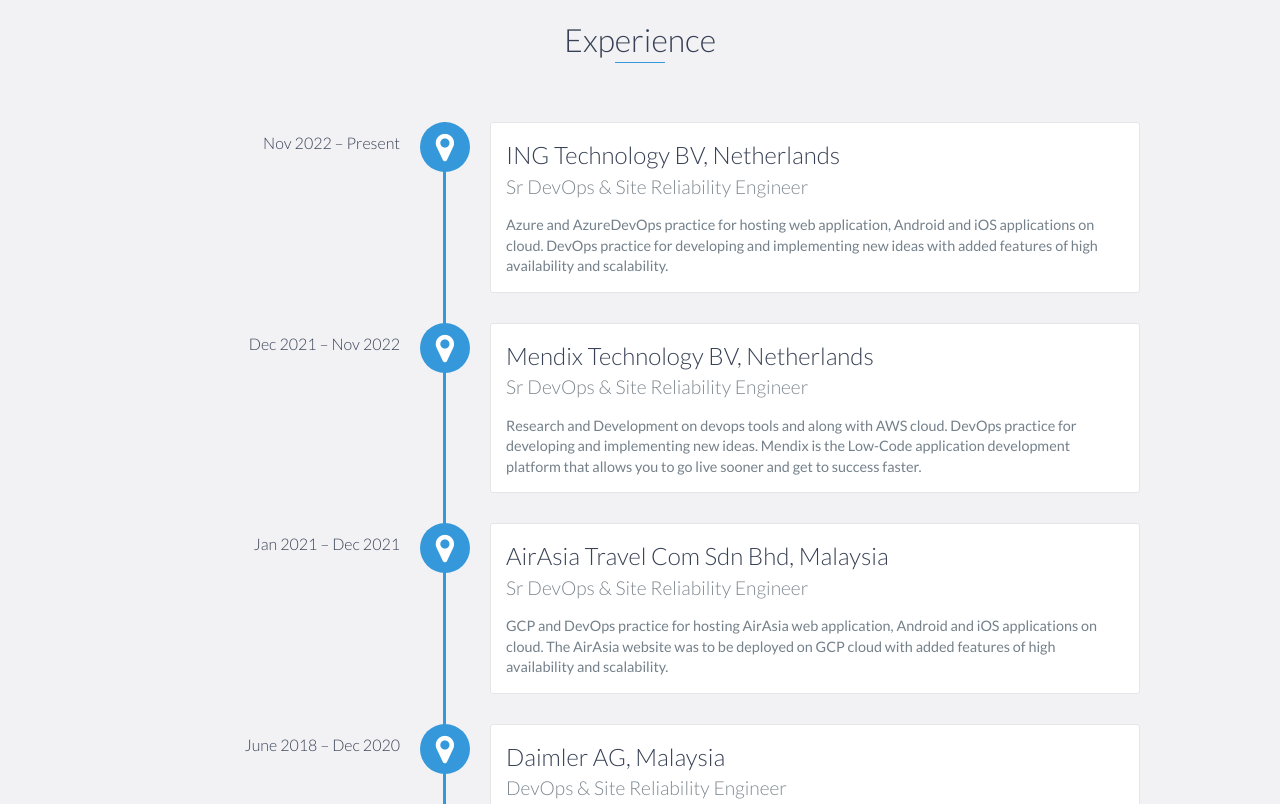
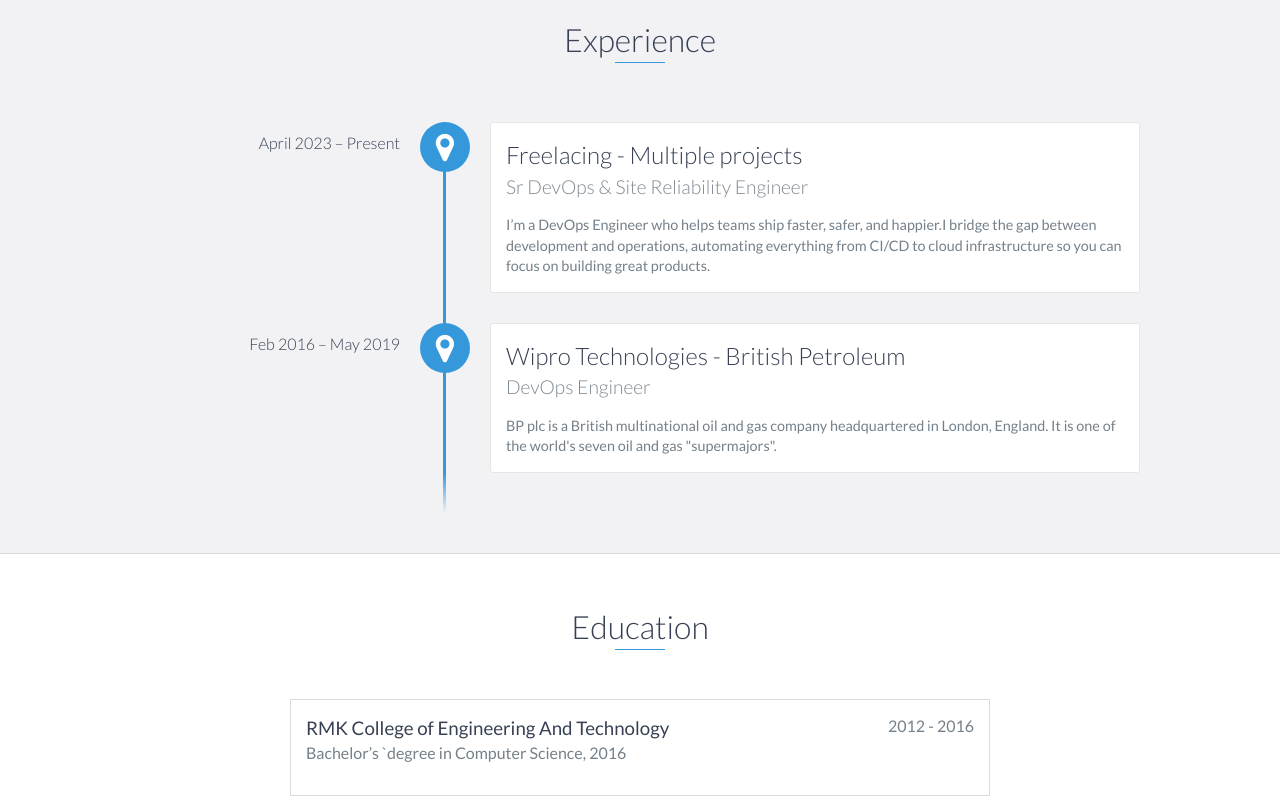
Before and after one commit to Naveen50/myport, a website: page index.html in a window 1280 px wide. Shown: the part 1060-1864 px from the top of the page. Drawn offline with nearby package versions, Linux system fonts and the light colour scheme.

Commit message:
Update index.html

```diff
--- a/index.html
+++ b/index.html
@@ -88,21 +88,21 @@
     <div id="experience" class="background-alt">
         <h2 class="heading">Experience</h2>
         <div id="experience-timeline">
-        <div data-date="Nov 2022 – Present">
-                <h3>ING Technology BV, Netherlands</h3>
+        <div data-date="April 2023 – Present">
+                <h3>Freelacing - Multiple projects </h3>
                 <h4>Sr DevOps & Site Reliability Engineer</h4>
                 <p>
-                   Azure and AzureDevOps practice for hosting web application, Android and iOS applications on cloud. DevOps practice for developing and implementing new ideas with added features of high availability and scalability.
+                   I’m a DevOps Engineer who helps teams ship faster, safer, and happier.I bridge the gap between development and operations, automating everything from CI/CD to cloud infrastructure so you can focus on building great products.
                 </p>
             </div>
-        <div data-date="Dec 2021 – Nov 2022">
-                <h3>Mendix Technology BV, Netherlands</h3>
-                <h4>Sr DevOps & Site Reliability Engineer</h4>
+        <div data-date="Feb 2016 – May 2019">
+                <h3>Wipro Technologies - British Petroleum</h3>
+                <h4> DevOps Engineer</h4>
                 <p>
-                    Research and Development on devops tools and along with AWS cloud. DevOps practice for developing and implementing new ideas. Mendix is the Low-Code application development platform that allows you to go live sooner and get to success faster.
+                  BP plc is a British multinational oil and gas company headquartered in London, England. It is one of the world's seven oil and gas "supermajors".
                 </p>
             </div>
-            <div data-date="Jan 2021 – Dec 2021">
+<!--             <div data-date="Jan 2021 – Dec 2021">
                 <h3>AirAsia Travel Com Sdn Bhd, Malaysia</h3>
                 <h4>Sr DevOps & Site Reliability Engineer</h4>
                 <p>
@@ -124,7 +124,7 @@
                 <p>
                     AWS cloud and DevOps practice for developing  Texas Instruments web application on cloud. The Texas Instruments  Customer Portal was to be designed on AWS cloud with added features of high availability and scalability to accommodate requests from 62K users for bill generation a part of the functionality being hosted on Virtual machines.
                 </p>
-            </div>
+            </div> -->
         </div>
     </div>
     <!-- End #experience -->
@@ -132,23 +132,22 @@
     <div id="education">
         <h2 class="heading">Education</h2>
         <div class="education-block">
-            <h3>Jawaharlal Nehru Technological University </h3>
-            <span class="education-date">June 2011 - August 2014</span>
-            <h4>Master of Computer Applications(MCA)</h4>
-
+            <h3> RMK College of Engineering And Technology </h3>
+            <span class="education-date">2012 - 2016</span>
+            <h4>Bachelor’s `degree in Computer Science, 2016</h4>
         </div>
         <!-- End .education-block -->
 
-        <div class="education-block">
+<!--         <div class="education-block">
             <h3>Sri Venkateswara University</h3>
             <span class="education-date">June 2008 - April 2011</span>
             <h4>Bachelor of Science in Computer Science</h4>
 
-        </div>
+        </div> -->
         <!-- End .education-block -->
     </div>
     <!-- End #education -->
-
+<!--
     <div id="projects" class="background-alt">
         <h2 class="heading">Projects</h2>
         <div class="container">
@@ -216,7 +215,7 @@
                 <!-- End .project -->
             </div>
         </div>
-    </div>
+    </div> -->
     <!-- End #projects -->
 
     <div id="skills">
@@ -275,7 +274,7 @@
             <div class="row">
                 <div class="col-sm-5 copyright">
                     <p>
-                        Copyright &copy; 2022 Naveen Nimmala
+                        Copyright &copy; 2025 Sahithi Vavileti
                     </p>
                 </div>
                 <div class="col-sm-2 top">
```
